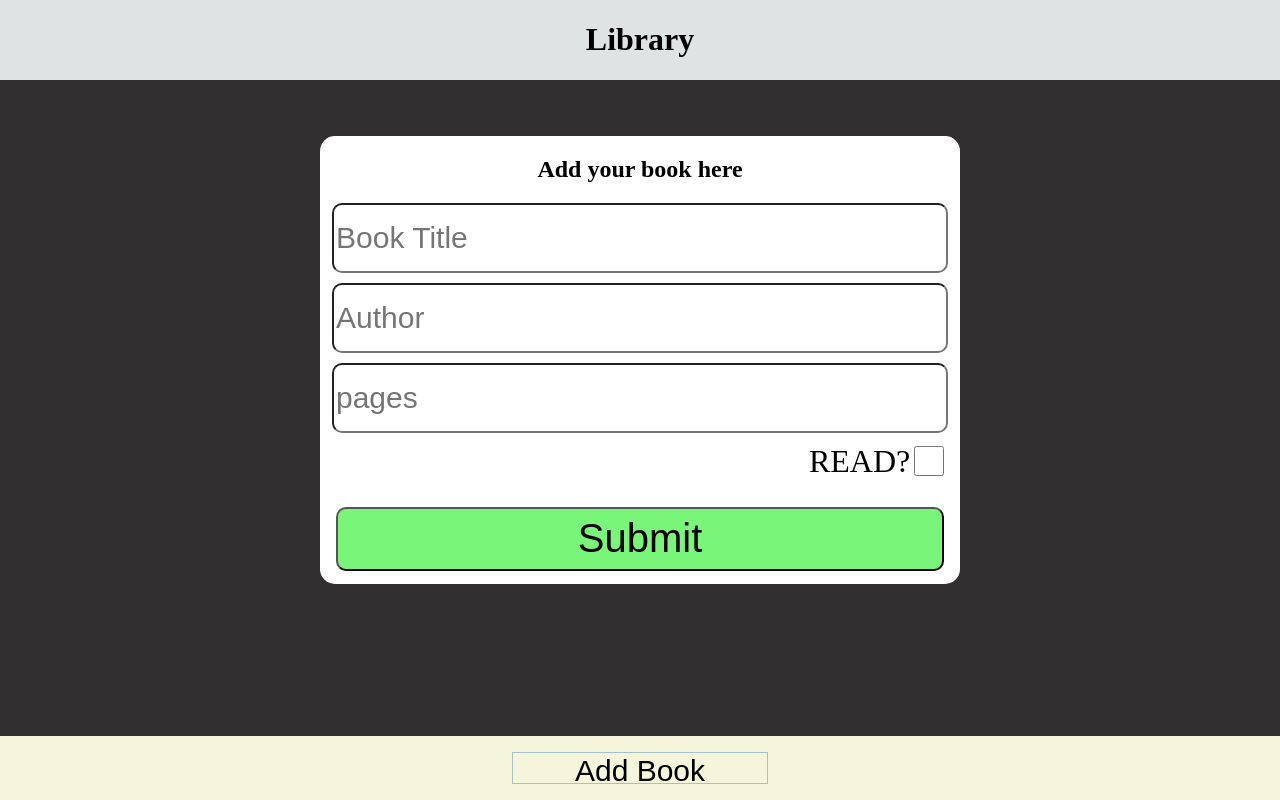
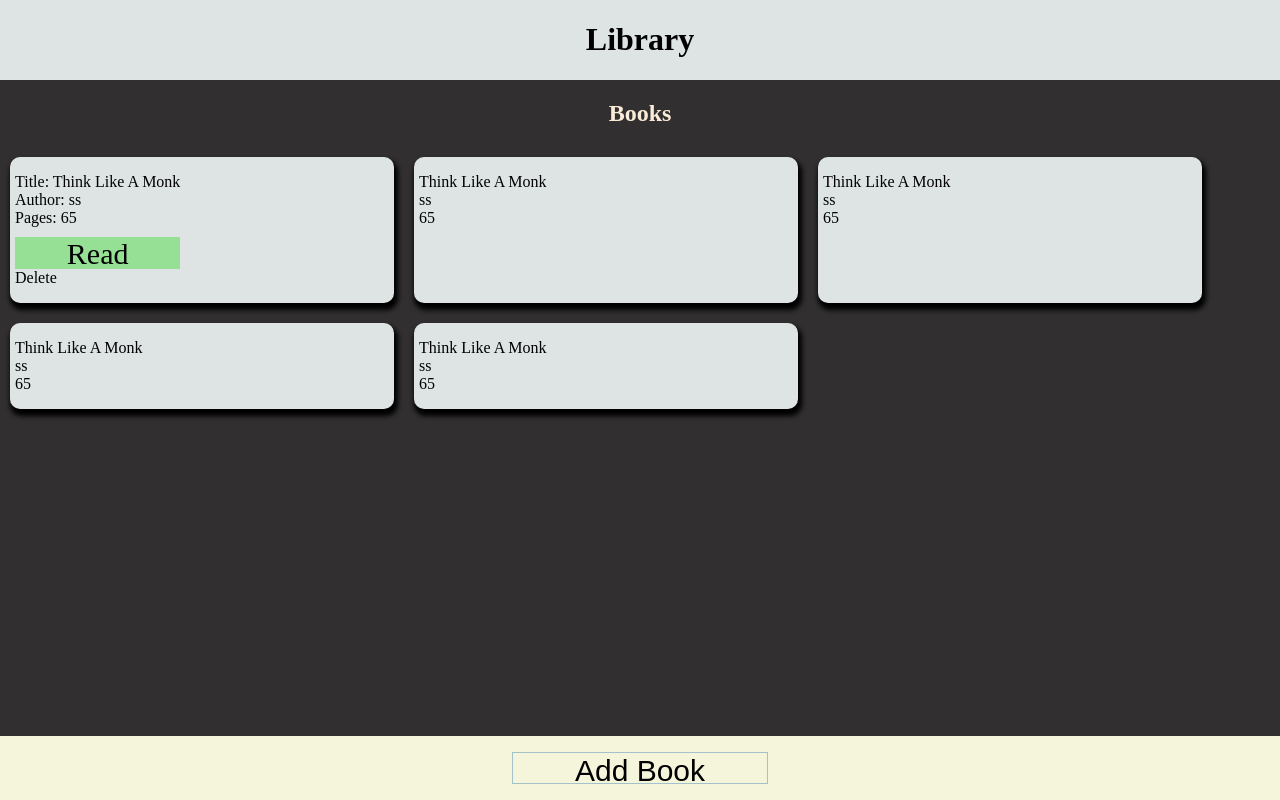
Before and after one commit to YidnekachewTefera/Library, a plain HTML site: page index.html in a window 1280 px wide. Drawn offline with Linux system fonts and the light colour scheme.

Commit message:
Added some UI Features

```diff
--- a/index.html
+++ b/index.html
@@ -10,13 +10,58 @@
     <div class="header">
         <h1>Library</h1>
     </div>
+    <div class="book-container">
+        <h2>Books</h2>
+        <div class="books">
+            <div>
+                <ul>
+                    <li>Title:  Think Like A Monk</li>
+                    <li>Author: ss</li>
+                    <li>Pages: 65</li>
+                    <li>
+                        <div class="readStatus">Read</div>
+                    </li>
+                    <li>Delete</li>
+                </ul>
+            </div>
+            <div>
+                <ul>
+                    <li>Think Like A Monk</li>
+                    <li>ss</li>
+                    <li>65</li>
+                </ul>
+            </div>
+            <div>
+                <ul>
+                    <li>Think Like A Monk</li>
+                    <li>ss</li>
+                    <li>65</li>
+                </ul>
+            </div>
+            <div>
+                <ul>
+                    <li>Think Like A Monk</li>
+                    <li>ss</li>
+                    <li>65</li>
+                </ul>
+            </div>
+            <div>
+                <ul>
+                    <li>Think Like A Monk</li>
+                    <li>ss</li>
+                    <li>65</li>
+                </ul>
+            </div>
+
+        </div>
+    </div>
     <div class="main-wrapper">
         <div class="wrapper">
             <h2>Add your book here</h2>
-            <form action="">
-                <input type="text" placeholder="Book Title">
-                <input type="text" placeholder="Author" name="" id="">
-                <input type="number" name="" id="" placeholder="pages">
+            <form class="books-form">
+                <input type="text" name="title" placeholder="Book Title">
+                <input type="text" name="author" placeholder="Author" name="" id="">
+                <input type="number" name="page" name="" id="" placeholder="pages">
                 <div class="checkbox-wrapper">
                     <label for="read">READ?</label>
                     <input type="checkbox" name="read">
--- a/script.js
+++ b/script.js
@@ -0,0 +1,25 @@
+const addBook = document.querySelector(".addButton");
+const container = document.querySelector(".main-wrapper");
+const booksPlate = document.querySelector(".books-form");
+const books = document.querySelector(".books");
+const bookList = [];
+addBook.addEventListener("click", () => {
+  container.classList = "displayForm";
+});
+function addBooks(e) {
+  e.preventDefault();
+  container.classList = "main-wrapper";
+  const title = this.querySelector("[name=title]").value;
+  const author = this.querySelector("[name=author]").value;
+  const page = this.querySelector("[name=page]").value;
+  const book = {
+    title,
+    author,
+    page,
+    done: false,
+  };
+  bookList.push(book);
+  console.log(bookList);
+  this.reset();
+}
+booksPlate.addEventListener("submit", addBooks);
--- a/style.css
+++ b/style.css
@@ -66,4 +66,50 @@ form >input{
     justify-content: center;
     align-items: center;
     height: 35rem;
+    display: none;
 }
+.displayForm{
+    display: flex;
+    justify-content: center;
+    align-items: center;
+    height: 35rem;
+}
+.book-container{
+    display: flex;
+    flex-direction: column;
+}
+.book-container> h2{
+    text-align: center;
+    color: antiquewhite;
+}
+.books{
+    display: flex;
+    flex-wrap: wrap;
+}
+.books >div{
+    display: flex;
+    background-color: rgb(222, 228, 228);
+    width: 30%;
+    margin: 10px;
+    box-shadow: 2px 5px 5px 2px;
+    justify-content: flex-start;
+    align-items: flex-start;
+    border-radius: 10px;
+
+}
+.books >div>ul{
+    padding-left: 5px;
+}
+li{
+    list-style: none;
+}
+li >div{
+    margin-top: 10px;
+}
+.readStatus{
+    text-align: center;
+    width: 100%;
+    background-color: rgb(149, 224, 149);
+    height: 2rem;
+    font-size: 30px;
+}
```
